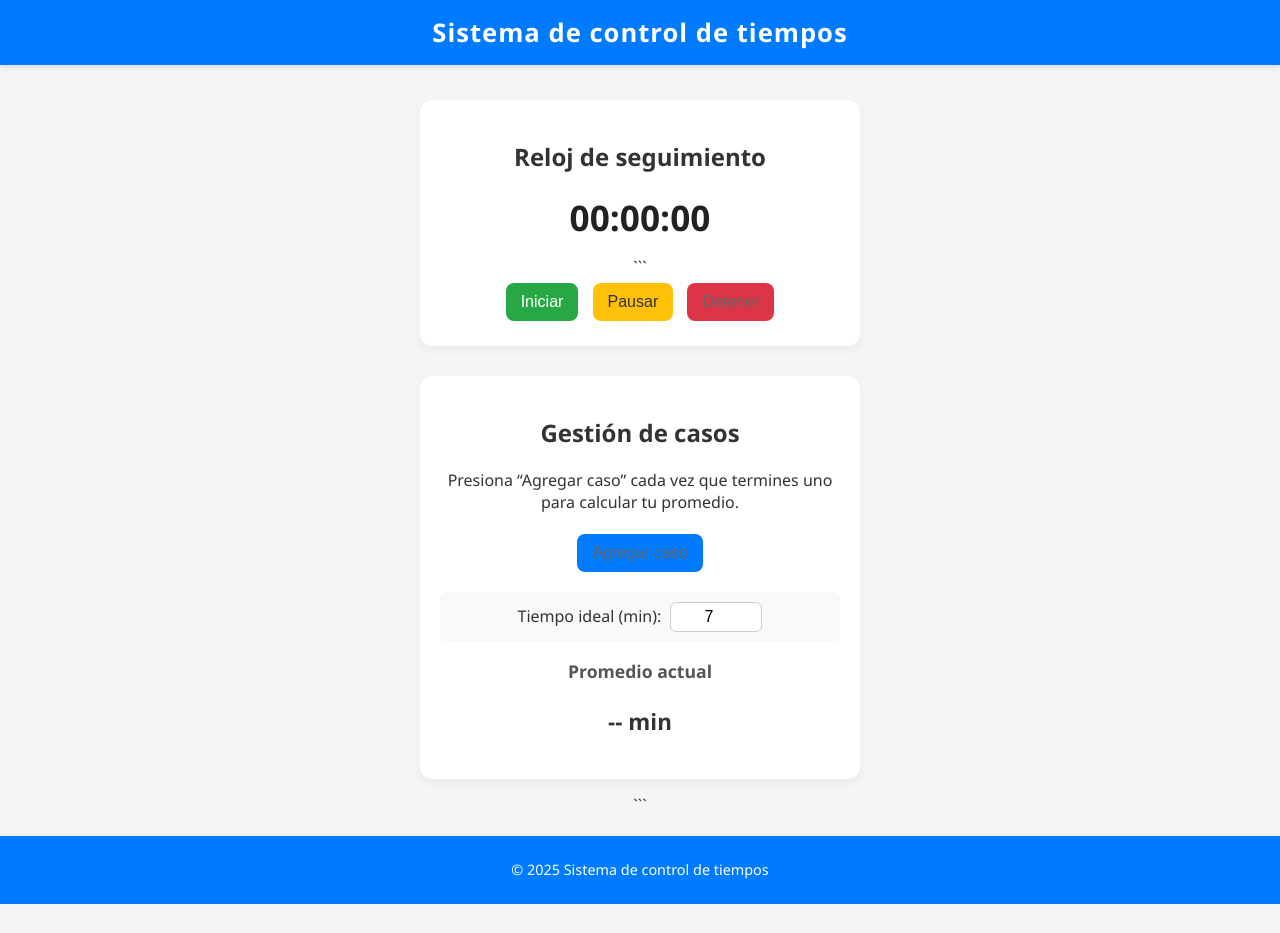
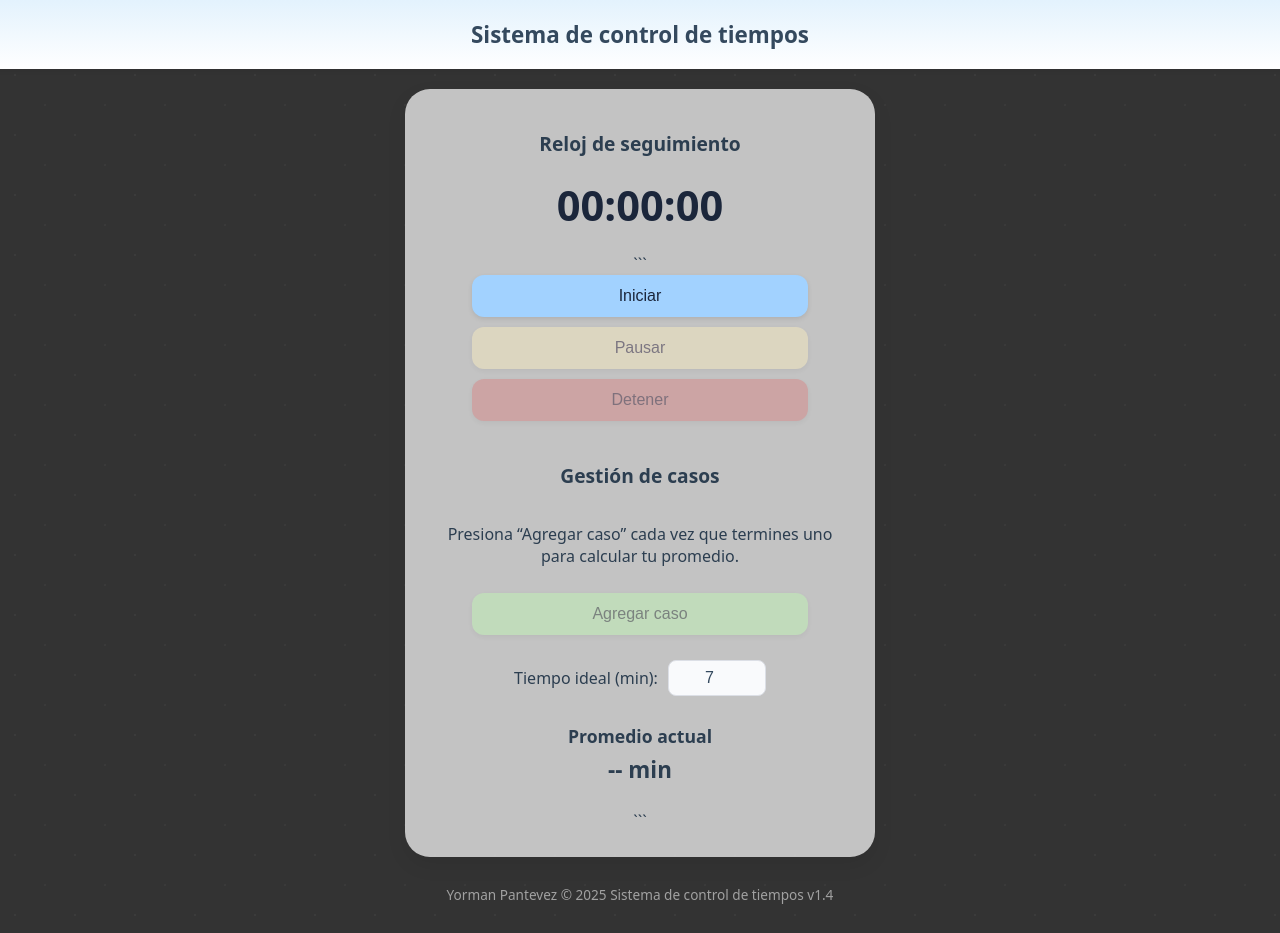
Before and after one commit to YPantevez/Contador-de-tiempo, a plain HTML site: page Index.html in a window 1280 px wide. Before the commit the page ends 904 px from the top, so only its background shows below. Drawn offline with Linux system fonts and the light colour scheme.

Commit message:
Add files via upload

```diff
--- a/Index.html
+++ b/Index.html
@@ -5,6 +5,7 @@
   <meta charset="UTF-8" />
   <meta name="viewport" content="width=device-width, initial-scale=1.0" />
   <link rel="stylesheet" href="style.css">
+
   <title>Sistema de control de tiempos</title>
 </head>
 <body>
@@ -46,12 +47,11 @@
   </main>
 
   <footer>
-    <p>© 2025 Sistema de control de tiempos</p>
+    <p>Yorman Pantevez © 2025 Sistema de control de tiempos v1.4</p>
   </footer>
 
   <!-- Aquí se incluirá el script JS -->
 
   <script src="script.js"></script>
-
 </body>
 </html>
--- a/script.js
+++ b/script.js
@@ -1,11 +1,11 @@
-let inicioTiempo = 0;          // Guarda el momento en que se inicia el cronómetro
-let tiempoTranscurrido = 0;    // Guarda cuánto tiempo ha pasado
-let intervalo = null;          // Referencia del intervalo de actualización
-let enPausa = false;           // Estado del cronómetro
-let corriendo = false;         // Indica si el cronómetro está activo
-let tiemposCasos = [];         // Lista de tiempos registrados (en minutos)
+// --- VARIABLES GLOBALES ---
+let inicioTiempo = 0;
+let tiempoTranscurrido = 0;
+let intervalo = null;
+let corriendo = false;
+let tiemposCasos = [];
 
-// Referencias a elementos del HTML
+// --- REFERENCIAS A ELEMENTOS ---
 const timerDisplay = document.getElementById("timer-display");
 const btnIniciar = document.getElementById("btn-iniciar");
 const btnPausar = document.getElementById("btn-pausar");
@@ -14,30 +14,26 @@ const btnAgregar = document.getElementById("btn-agregar");
 const promedioTexto = document.getElementById("promedio-tiempo");
 const inputIdeal = document.getElementById("tiempo-ideal");
 
-// Formato de tiempo hh:mm:ss
+// --- FORMATEAR TIEMPO ---
 function formatearTiempo(ms) {
   const totalSegundos = Math.floor(ms / 1000);
   const horas = Math.floor(totalSegundos / 3600);
   const minutos = Math.floor((totalSegundos % 3600) / 60);
   const segundos = totalSegundos % 60;
-
-  const h = horas < 10 ? "0" + horas : horas;
-  const m = minutos < 10 ? "0" + minutos : minutos;
-  const s = segundos < 10 ? "0" + segundos : segundos;
-
-  return `${h}:${m}:${s}`;
+  return `${horas.toString().padStart(2, "0")}:${minutos
+    .toString()
+    .padStart(2, "0")}:${segundos.toString().padStart(2, "0")}`;
 }
 
-// Iniciar o reanudar el cronómetro
+// --- INICIAR CRONÓMETRO ---
 function iniciarCronometro() {
   if (!corriendo) {
-    inicioTiempo = Date.now() - tiempoTranscurrido; // reanuda desde donde quedó
+    inicioTiempo = Date.now() - tiempoTranscurrido;
     intervalo = setInterval(() => {
       tiempoTranscurrido = Date.now() - inicioTiempo;
       timerDisplay.textContent = formatearTiempo(tiempoTranscurrido);
     }, 1000);
     corriendo = true;
-    enPausa = false;
 
     btnIniciar.disabled = true;
     btnPausar.disabled = false;
@@ -46,24 +42,23 @@ function iniciarCronometro() {
   }
 }
 
-// Pausar el cronómetro (por descanso o almuerzo)
+// --- PAUSAR CRONÓMETRO ---
 function pausarCronometro() {
   if (corriendo) {
     clearInterval(intervalo);
     corriendo = false;
-    enPausa = true;
 
     btnIniciar.disabled = false;
     btnPausar.disabled = true;
+    btnAgregar.disabled = true; // 🔒 no se puede agregar mientras está pausado
   }
 }
 
-// Detener y reiniciar todo
+// --- DETENER CRONÓMETRO ---
 function detenerCronometro() {
   clearInterval(intervalo);
   tiempoTranscurrido = 0;
   corriendo = false;
-  enPausa = false;
 
   timerDisplay.textContent = "00:00:00";
   btnIniciar.disabled = false;
@@ -73,50 +68,36 @@ function detenerCronometro() {
 
   tiemposCasos = [];
   promedioTexto.textContent = "-- min";
-  promedioTexto.style.color = "#000";
+  promedioTexto.style.color = "#333";
 }
 
-// Agregar un caso y calcular el promedio
+// --- AGREGAR CASO ---
 function agregarCaso() {
+  // 🔒 Evita agregar si el cronómetro está detenido
+  if (!corriendo || tiempoTranscurrido === 0) {
+    alert("Primero inicia el cronómetro para registrar un caso.");
+    return;
+  }
+
   const minutosCaso = tiempoTranscurrido / 60000;
   tiemposCasos.push(minutosCaso);
 
-  const promedio = tiemposCasos.reduce((a, b) => a + b, 0) / tiemposCasos.length;
-  actualizarPromedio(promedio);
+  const promedio =
+    tiemposCasos.reduce((a, b) => a + b, 0) / tiemposCasos.length;
+  promedioTexto.textContent = `${promedio.toFixed(2)} min`;
 
-  // Reinicia el cronómetro para el siguiente caso
+  // Reiniciar el cronómetro para el siguiente caso
   clearInterval(intervalo);
   tiempoTranscurrido = 0;
-  inicioTiempo = Date.now();
+  corriendo = false;
   timerDisplay.textContent = "00:00:00";
-  corriendo = false;
-  enPausa = false;
+
   btnIniciar.disabled = false;
   btnPausar.disabled = true;
+  btnAgregar.disabled = true; // se bloquea hasta que se vuelva a iniciar
 }
 
-// Actualiza el texto y color del promedio
-function actualizarPromedio(promedio) {
-  const ideal = parseFloat(inputIdeal.value) || 7; // lee el tiempo ideal desde la casilla
-  const diferencia = promedio - ideal;
-
-  // Escalamos la diferencia a un rango entre -1 y 1
-  const escala = Math.max(-1, Math.min(1, diferencia / ideal));
-
-  // Colores base: verde → rojo
-  const verde = { r: 40, g: 167, b: 69 };
-  const rojo = { r: 220, g: 53, b: 69 };
-
-  // Interpolación lineal de color
-  const r = Math.round(verde.r + (rojo.r - verde.r) * ((escala + 1) / 2));
-  const g = Math.round(verde.g + (rojo.g - verde.g) * ((escala + 1) / 2));
-  const b = Math.round(verde.b + (rojo.b - verde.b) * ((escala + 1) / 2));
-
-  promedioTexto.textContent = `${promedio.toFixed(2)} min`;
-  promedioTexto.style.color = `rgb(${r}, ${g}, ${b})`;
-}
-
-// Eventos de los botones
+// --- EVENTOS ---
 btnIniciar.addEventListener("click", iniciarCronometro);
 btnPausar.addEventListener("click", pausarCronometro);
 btnDetener.addEventListener("click", detenerCronometro);
--- a/style.css
+++ b/style.css
@@ -1,147 +1,168 @@
-/* === Estilos generales === */
+/* --- ESTILOS GENERALES --- */
 body {
-font-family: "Segoe UI", Tahoma, Geneva, Verdana, sans-serif;
-background-color: #f3f5f7;
-color: #333;
+  font-family: "Poppins", system-ui, sans-serif;
+  background-color: #333;
+  color: #2c3e50;
   margin: 0;
+  padding: 0;
   display: flex;
   flex-direction: column;
   align-items: center;
   min-height: 100vh;
+
+  /* Patrón sutil tipo cronómetro */
+  background-image:
+    radial-gradient(circle at 15px 15px, rgba(255, 255, 255, 0.04) 1.5px, transparent 0),
+    radial-gradient(circle at 45px 45px, rgba(223, 220, 220, 0.04) 1.5px, transparent 0);
+  background-size: 60px 60px;
 }
 
-/* === Encabezado === */
+/* --- CABECERA --- */
 header {
-background-color: #007bff;
-color: #fff;
+  text-align: center;
+  padding: 1.2rem 1rem;
+  background: linear-gradient(180deg, #e3f2fd, #ffffff);
   width: 100%;
-text-align: center;
-padding: 15px 0;
-box-shadow: 0 2px 6px rgba(0, 0, 0, 0.1);
+  box-shadow: 0 2px 8px rgba(0,0,0,0.08);
 }
 
 header h1 {
+  font-size: 1.4rem;
+  font-weight: 600;
   margin: 0;
-font-size: 1.6em;
-letter-spacing: 1px;
+  color: #34495e;
 }
 
-/* === Contenido principal === */
+/* --- CONTENIDO PRINCIPAL --- */
 main {
+  width: 100%;
+  max-width: 420px;
+  background-color: #ffffffb5;
+  backdrop-filter: blur(8px);
+  border-radius: 25px;
+  box-shadow: 0 8px 20px rgba(0,0,0,0.08);
+  margin-top: 20px;
+  padding: 25px;
   display: flex;
   flex-direction: column;
   align-items: center;
-justify-content: flex-start;
-flex-grow: 1;
-width: 100%;
-max-width: 400px;
-padding: 20px;
 }
 
+/* --- SECCIONES --- */
 section {
-background-color: #fff;
   width: 100%;
-padding: 20px;
-margin: 15px 0;
-border-radius: 12px;
-box-shadow: 0 4px 10px rgba(0, 0, 0, 0.05);
+  margin-bottom: 25px;
   text-align: center;
 }
 
-/* === Reloj === */
-#timer-display {
-font-size: 2.2em;
-font-weight: bold;
-margin: 15px 0;
-color: #222;
+h2 {
+  font-size: 1.2rem;
+  color: #2c3e50;
+  margin-bottom: 8px;
 }
 
-/* === Botones === */
-button {
-font-size: 1em;
-border: none;
-border-radius: 8px;
-padding: 10px 15px;
-margin: 5px;
-cursor: pointer;
-color: #fff;
-transition: background-color 0.2s, transform 0.1s;
+/* --- RELOJ --- */
+#timer-display {
+  font-size: 2.6rem;
+  font-weight: 600;
+  color: #1b263b;
+  margin: 20px 0;
 }
 
-button:hover:not(:disabled) {
-transform: scale(1.05);
+/* --- BOTONES --- */
+#botones-principales,
+#panel-casos {
+  display: flex;
+  flex-direction: column;
+  align-items: center;
+  gap: 10px;
 }
 
-/* Botones de control */
+button {
+  border: none;
+  border-radius: 12px;
+  padding: 12px 18px;
+  font-size: 1rem;
+  font-weight: 500;
+  cursor: pointer;
+  width: 80%;
+  transition: all 0.2s ease;
+  box-shadow: 0 2px 5px rgba(0,0,0,0.1);
+}
+
+/* Colores pastel */
 #btn-iniciar {
-background-color: #28a745;
+  background-color: #a2d2ff;
+  color: #1b263b;
 }
 
 #btn-pausar {
-background-color: #ffc107;
-color: #333;
+  background-color: #ffe9a2;
+  color: #3c2a4d;
 }
 
 #btn-detener {
-background-color: #dc3545;
+  background-color: #ff7b7b;
+  color: #4a1c40;
 }
 
 #btn-agregar {
-background-color: #007bff;
+  background-color: #a7fd95;
+  color: #2d4739;
 }
 
-/* Botón desactivado */
-button:disabled {
-background-color: #ccc;
-color: #666;
-cursor: not-allowed;
-transform: none;
+/* Hover */
+button:hover:not(:disabled) {
+  transform: scale(1.05);
+  box-shadow: 0 4px 10px rgba(0,0,0,0.12);
 }
 
-/* === Promedio === */
-#promedio {
+/* Botones deshabilitados */
+button:disabled {
+  opacity: 0.5;
+  cursor: not-allowed;
+  filter: grayscale(0.4);
+}
+
+/* --- CONFIGURACIÓN --- */
+#configuracion {
+  display: flex;
+  justify-content: center;
+  align-items: center;
+  gap: 10px;
   margin-top: 15px;
 }
 
+#tiempo-ideal {
+  width: 80px;
+  padding: 8px;
+  border: 1px solid #dcdfe6;
+  border-radius: 8px;
+  font-size: 1rem;
+  text-align: center;
+  background-color: #f9fafc;
+  color: #34495e;
+}
+
+/* --- PROMEDIO --- */
 #promedio h3 {
-margin-bottom: 5px;
-font-size: 1.1em;
-color: #555;
+  font-size: 1.1rem;
+  margin-bottom: 6px;
+  color: #2c3e50;
 }
 
 #promedio-tiempo {
-font-size: 1.4em;
-font-weight: bold;
-transition: color 0.3s;
+  font-size: 1.4rem;
+  font-weight: 600;
+  color: #2c3e50;
+  margin: 0;
 }
 
-/* === Pie de página === */
+/* --- PIE DE PÁGINA --- */
 footer {
-background-color: #007bff;
-color: #fff;
-width: 100%;
   text-align: center;
-padding: 10px 0;
-font-size: 0.9em;
+  font-size: 0.85rem;
+  color: #a1a1a1;
+  padding: 15px;
+  margin-top: auto;
 }
-
-#configuracion {
-    margin-top: 15px;
-    background-color: #f9f9f9;
-    border-radius: 8px;
-    padding: 10px;
-  }
-
-  #configuracion label {
-    font-weight: 500;
-    margin-right: 5px;
-  }
-
-  #configuracion input {
-    width: 80px;
-    padding: 5px;
-    border: 1px solid #ccc;
-    border-radius: 6px;
-    font-size: 1em;
-    text-align: center;
-  }
```
Lines whose indentation alone changed are shown as unchanged.
